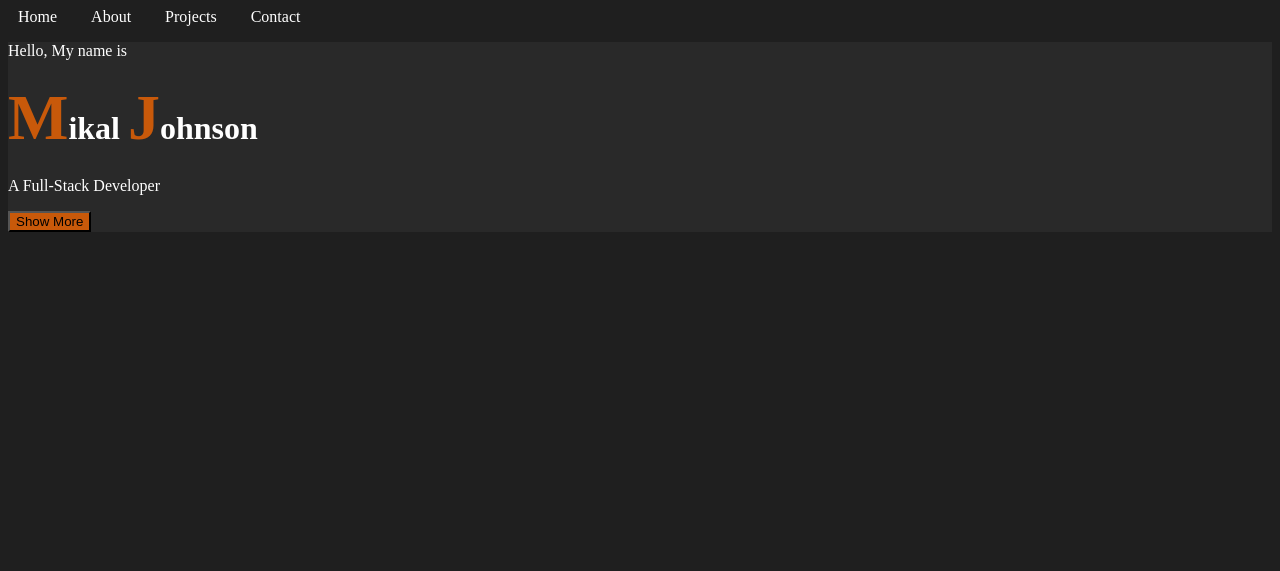
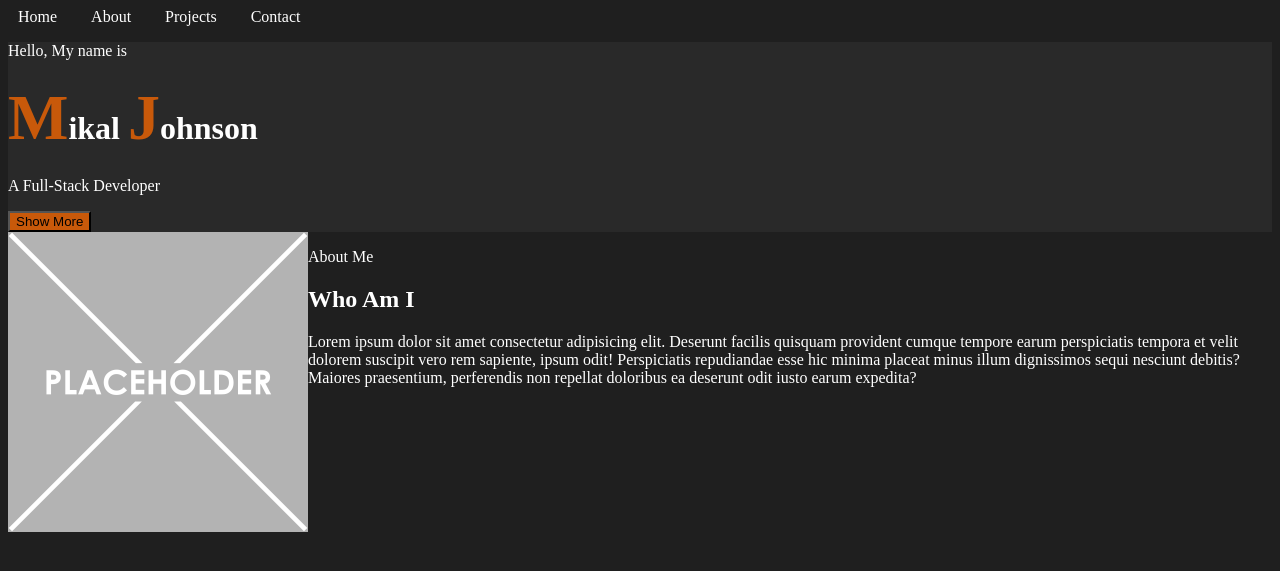
Before and after one commit to MikalJohnson/Old-Portfolio, a Flask app: page / in a window 1280 px wide. Shown: the top 571 px of the page. Run offline with Flask 3, Linux system fonts and the light colour scheme.

Commit message:
Adding images; starting on about me section

```diff
--- a/static/styles.css
+++ b/static/styles.css
@@ -55,8 +55,16 @@ span {
   animation: slide-in 3s ease-in-out forwards;
 }
 
-
-
 button{
     background-color: #c8590a;
 }
+
+.about-me{
+  display: flex;
+  justify-content: space-around;
+}
+
+.left-about-me img{
+  height: 300px;
+  width: 300px;
+}
--- a/templates/index.html
+++ b/templates/index.html
@@ -27,10 +27,19 @@
 
     <div class="about-me">
       <div class="left-about-me">
-
+        <img src="{{url_for('static', filename='Placeholder.png')}}" alt="Placeholder">
       </div>
       <div class="right-about-me">
-
+        <p>About Me</p>
+        <h2>Who Am I</h2>
+        <p>
+          Lorem ipsum dolor sit amet consectetur adipisicing elit. Deserunt
+          facilis quisquam provident cumque tempore earum perspiciatis tempora
+          et velit dolorem suscipit vero rem sapiente, ipsum odit! Perspiciatis
+          repudiandae esse hic minima placeat minus illum dignissimos sequi
+          nesciunt debitis? Maiores praesentium, perferendis non repellat
+          doloribus ea deserunt odit iusto earum expedita?
+        </p>
       </div>
     </div>
 
```
Also changed, not shown: static/Placeholder.png (added). Lines whose indentation alone changed are shown as unchanged.
